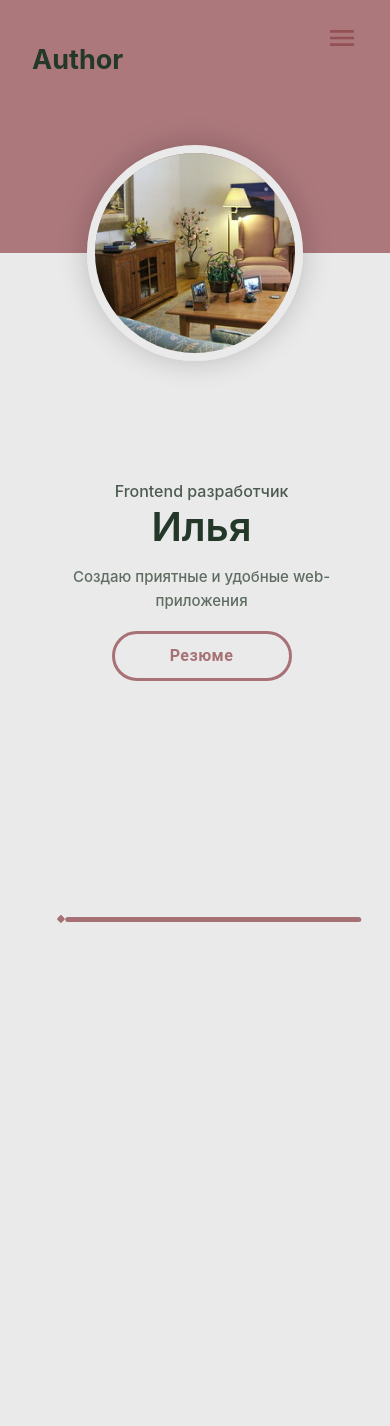
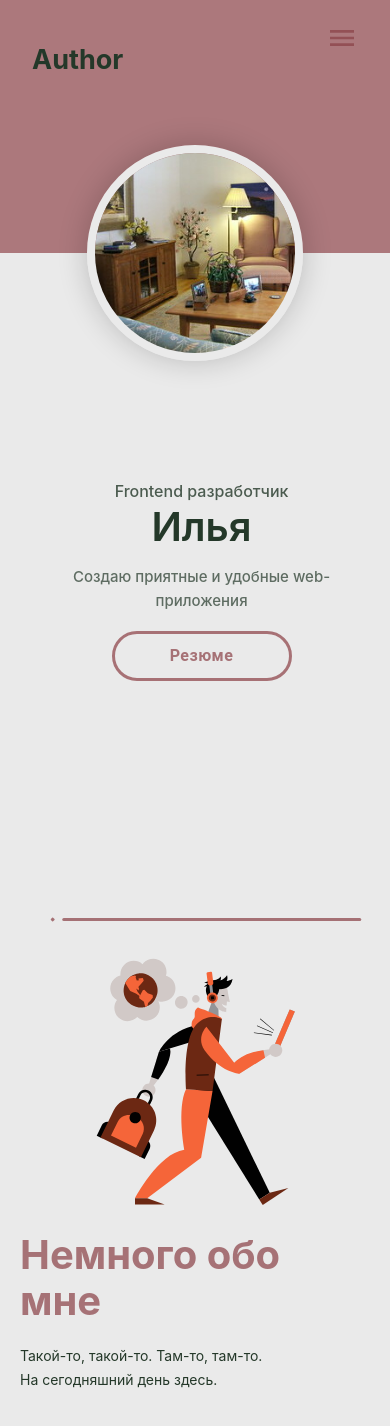
Before and after one commit to fukodiaz/portfolio_ts, a React app in the folder client/: page / in a window 390 px wide. Shown: the top 1426 px of the page. Built offline with nearby package versions, Linux system fonts and the light colour scheme; the HTML template or start-up script is replaced by a standard one.

Commit message:
styling block with jeneral info

```diff
--- a/client/src/components/jeneral-info/jeneral-info.module.less
+++ b/client/src/components/jeneral-info/jeneral-info.module.less
@@ -25,7 +25,146 @@
 }
 
 .rhomb {
-	margin-left: 27px;
+	margin-left: 21px;
+	margin-right: 7px;
 	font-size: 10px;
 	color: #893F45B3;
 }
+
+.wrapperContentInfo {
+	display: flex;
+	flex-direction: row;
+	justify-content: space-around;
+	align-items: center;
+	padding-top: 128px;
+	height: fit-content;
+}
+
+.contentInfo {
+	display: flex;
+	flex-direction: column;
+	justify-content: space-evenly;
+	align-self: flex-start;
+	flex: 0.5;
+	//margin-top: 48px;
+	margin-left: 30px;
+	width: 100%;
+	height: fit-content;
+}
+
+.titleJeneralInfo {
+	margin-bottom: 40px;
+   font-size: 56px;
+	line-height: 1.15;
+	color: #893F45B3;
+}
+
+.descripJeneralInfo {
+	font-size: 18px;
+   color: #243829;
+}
+
+.boxImageJeneralInfo {
+	margin-top: 40px;
+   pointer-events: none;
+	& img {
+		width: 380px;
+		flex: 0.5;
+	}
+}
+
+
+@media (min-width: 992px) and (max-width: 1380px) {
+	.contentInfo {
+		margin-top: 18px;
+	}
+
+	.titleJeneralInfo {
+		margin-bottom: 30px;
+		font-size: 36px;
+	}
+
+	.descripJeneralInfo {
+		font-size: 17px;
+	}
+
+	.boxImageJeneralInfo {
+		& img {
+			width: 300px;
+		}
+	}
+}
+
+
+@media (max-width: 992px) {
+	.wrapperContentInfo {
+		display: flex;
+		flex-direction: column-reverse;
+		justify-content: space-evenly;
+		align-items: center;
+		padding-top: 32px;
+	}
+
+	.contentInfo {
+		flex: 0.6;
+      box-sizing: border-box;
+      padding: 20px;
+		padding-top: 35px;
+		margin: 0;
+	}
+
+	.titleJeneralInfo {
+		margin-bottom: 20px;
+		font-size: 48px;
+	}
+
+	.descripJeneralInfo {
+		font-size: 17px;
+	}
+
+	.boxImageJeneralInfo {
+		margin-top: 68px;
+		& img {
+			flex: 0.4;
+			width: 250px;
+		}
+	}
+}
+
+
+@media (max-width: 800px) {
+	.titleJeneralInfo {
+		align-self: center;
+	}
+}
+
+
+@media (max-width: 600px) {
+	.contentInfo {
+		padding-top: 21px;
+	}
+
+	.rhomb {
+		font-size: 5px;
+	}
+
+	.line {
+		width: 93%;
+		height: 3px;
+		border-radius: 10px;
+	}
+
+	.titleJeneralInfo {
+		font-size: 40px;
+	}
+
+	.descripJeneralInfo {
+		font-size: 14px;
+	}
+
+	.boxImageJeneralInfo {
+		& img {
+			width: 200px;
+		}
+	}
+}
--- a/client/src/components/jeneral-info/jeneral-info.tsx
+++ b/client/src/components/jeneral-info/jeneral-info.tsx
@@ -1,6 +1,8 @@
 import React, {FC} from 'react';
 
+import {jeneralInfoData, TypeJeneralInfo} from '../../data/generalInfoData';
 import {TbSquareRotatedFilled as Rhomb} from 'react-icons/tb';
+import imageJenInfo from './imageJenInfo.svg';
 import styles from './jeneral-info.module.less';
 
 const JeneralInfo: FC = () => {
@@ -11,6 +13,18 @@ const JeneralInfo: FC = () => {
 				<Rhomb className={styles.rhomb} />
 				<p className={styles.line}></p>
 			</div>
+			<div className={styles.wrapperContentInfo}>
+				<div className={styles.contentInfo}>
+					<h3 className={styles.titleJeneralInfo}>{jeneralInfoData.title}</h3>
+					<div className={styles.descripJeneralInfo}>
+						{jeneralInfoData.descriptionFirst} <br />
+						{jeneralInfoData.descriptionSecond}
+					</div>
+				</div>
+				<div className={styles.boxImageJeneralInfo}>
+					<img src={imageJenInfo} alt='' />
+				</div>
+			</div>
 		</section>
 	);
 };
--- /dev/null
+++ b/client/src/data/generalInfoData.tsx
@@ -0,0 +1,11 @@
+export type TypeJeneralInfo = {
+	title: string,
+	descriptionFirst: string,
+	descriptionSecond: string
+}
+
+export const jeneralInfoData: TypeJeneralInfo = {
+	title: 'Немного обо мне',
+	descriptionFirst: 'Такой-то, такой-то. Там-то, там-то.',
+	descriptionSecond: 'На сегодняшний день здесь.'
+}
```
Also changed, not shown: client/src/components/jeneral-info/imageJenInfo.svg (added).
